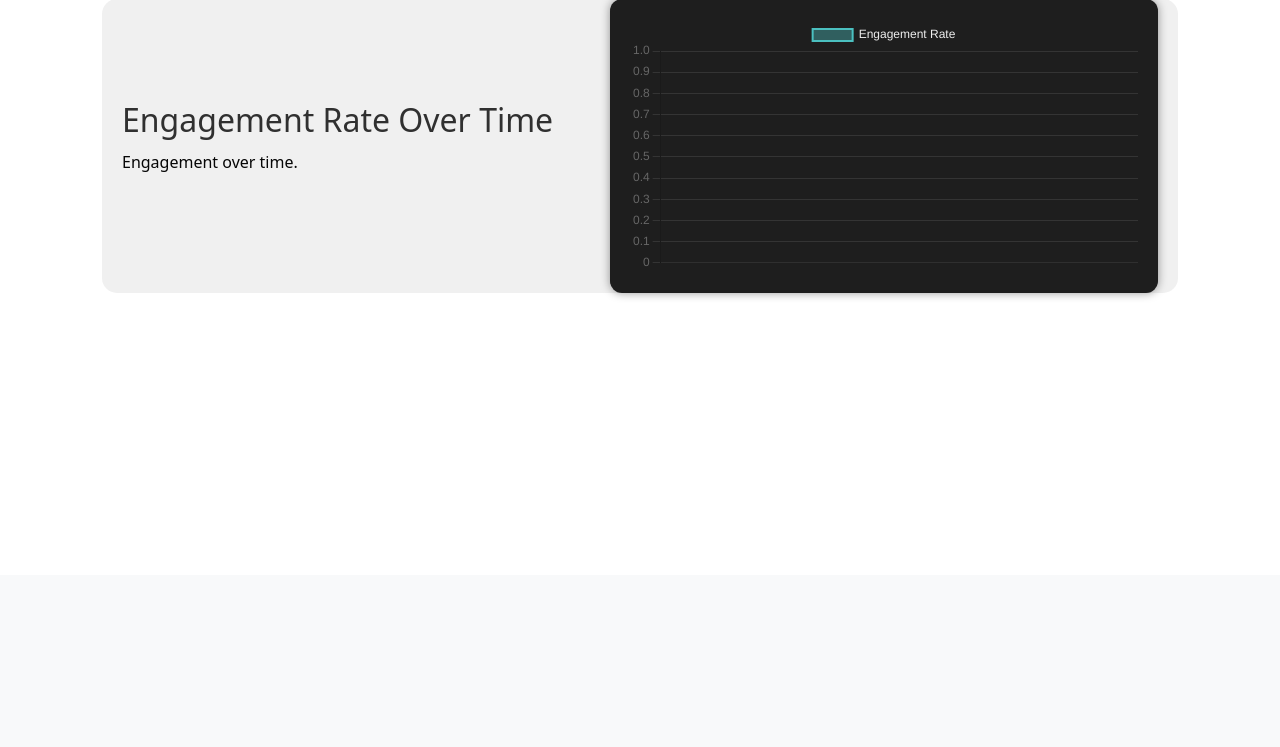
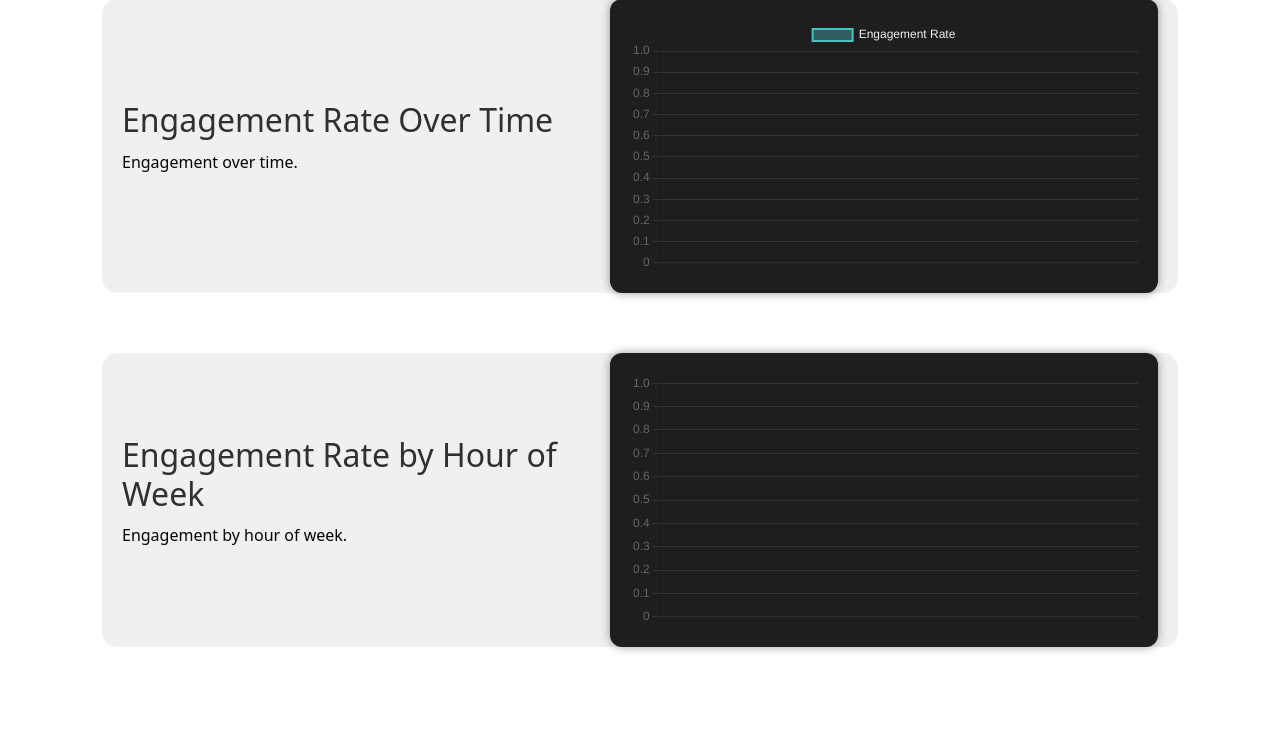
Before and after one commit to cluck28/bluesky-automation, a Flask app: template src/templates/engagement.html in a window 1280 px wide. Shown: the part 225-972 px from the top of the page. Before the commit the page ends 522 px from the top, so only its background shows below. Run offline with Flask 3, Linux system fonts and the light colour scheme; the template is opened without the code that fills it, so the values that code supplies are empty.

Commit message:
engagement in time

```diff
--- a/src/analytics/engagement.py
+++ b/src/analytics/engagement.py
@@ -66,7 +66,7 @@ def get_reposts_df(reposts: list, follows: list, followers: list) -> DataFrame:
 
 def get_engagement_score(likes_df: DataFrame, followers: int) -> int:
     likes_df["indexed_at"] = pd.to_datetime(likes_df["indexed_at"], utc=True)
-    cutoff = datetime.now(pytz.UTC) - timedelta(days=90)
+    cutoff = datetime.now(pytz.UTC) - timedelta(days=30)
     filtered_df = likes_df[likes_df["indexed_at"] >= cutoff]
     return round(
         (filtered_df[filtered_df["follower"]]["handle"].nunique() / followers) * 100, 0
--- a/src/app.py
+++ b/src/app.py
@@ -9,11 +9,13 @@ from pandas import DataFrame
 from werkzeug.utils import secure_filename
 
 from analytics.aggregations import (
+    agg_engagement_by_hour,
     agg_engagement_rate,
     agg_user_feed_dataframe,
     embed_type_agg_user_feed_dataframe,
     get_user_feed_df,
     stacked_agg_user_feed_dataframe,
+    cohort_curves_engagement,
 )
 from analytics.engagement import (
     get_engagement_df,
@@ -228,8 +230,10 @@ def engagement():
     reposts_df = get_reposts_dataframe(reposts_data, follows, followers)
     engagement_df = get_engagement_dataframe(feed_posts, likes_df, reposts_df)
     engagement_over_time = agg_engagement_rate(engagement_df)
-    print(engagement_over_time)
-    return render_template("engagement.html", engagement_over_time=engagement_over_time)
+    engagement_by_hour = agg_engagement_by_hour(engagement_df)
+    print(engagement_df)
+    cohort_curves = cohort_curves_engagement(engagement_df)
+    return render_template("engagement.html", engagement_over_time=engagement_over_time, engagement_by_hour=engagement_by_hour)
 
 
 if __name__ == "__main__":
--- a/src/templates/engagement.html
+++ b/src/templates/engagement.html
@@ -23,11 +23,22 @@
             <canvas id="engagementOverTime"></canvas>
         </div>
     </div>
+    <div class="chart-row">
+        <div class="chart-text">
+            <h2>Engagement Rate by Hour of Week</h2>
+            <p>Engagement by hour of week.</p>
+        </div>
+        <div class="chart-box">
+            <canvas id="engagementByHour"></canvas>
+        </div>
+    </div>
 </div>
 
 <script>
     const chartData1 = {{ engagement_over_time | tojson }};
     const ctx1 = document.getElementById('engagementOverTime').getContext('2d');
+    const chartData2 = {{ engagement_by_hour | tojson }};
+    const ctx2 = document.getElementById('engagementByHour').getContext('2d');
 
     new Chart(ctx1, {
         type: 'bar',
@@ -65,5 +76,32 @@
             }
         }
     });
+    new Chart(ctx2, {
+        type: 'bar',
+        data: chartData2,
+        options: {
+            responsive: true,
+            scales: {
+                y: {
+                    beginAtZero: true,
+                    grid: {
+                        color: 'rgba(255,255,255,0.1)'
+                    }
+                },
+                x: {
+                    grid: {
+                        color: 'rgba(255,255,255,0.1)'
+                    }
+                }
+            },
+            plugins: {
+                legend: {
+                    labels: {
+                        color: '#eee'
+                    }
+                }
+            }
+        }
+    });
 </script>
 {% endblock %}
```
Also changed, not shown: src/analytics/aggregations.py (+41 -1 lines).
